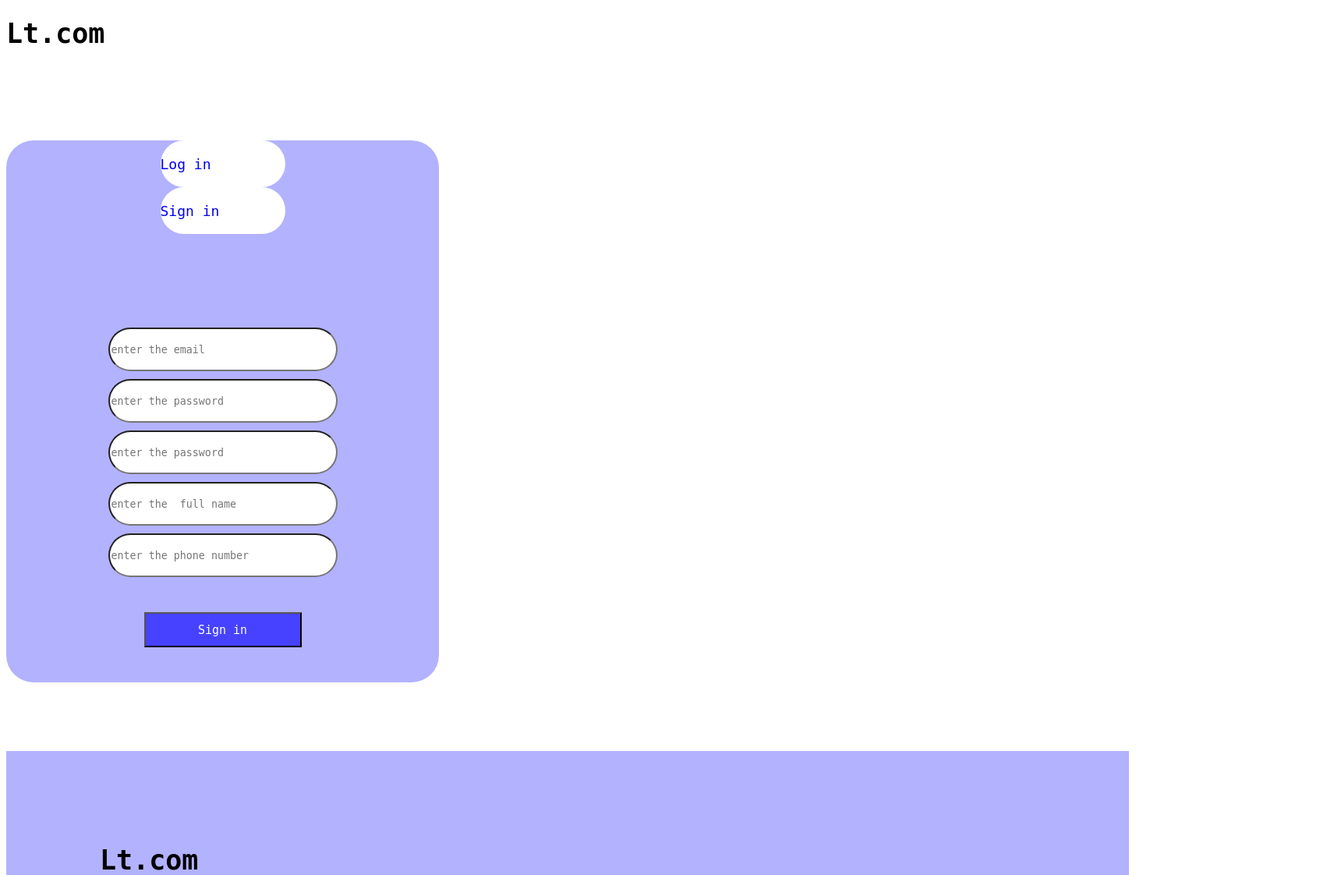
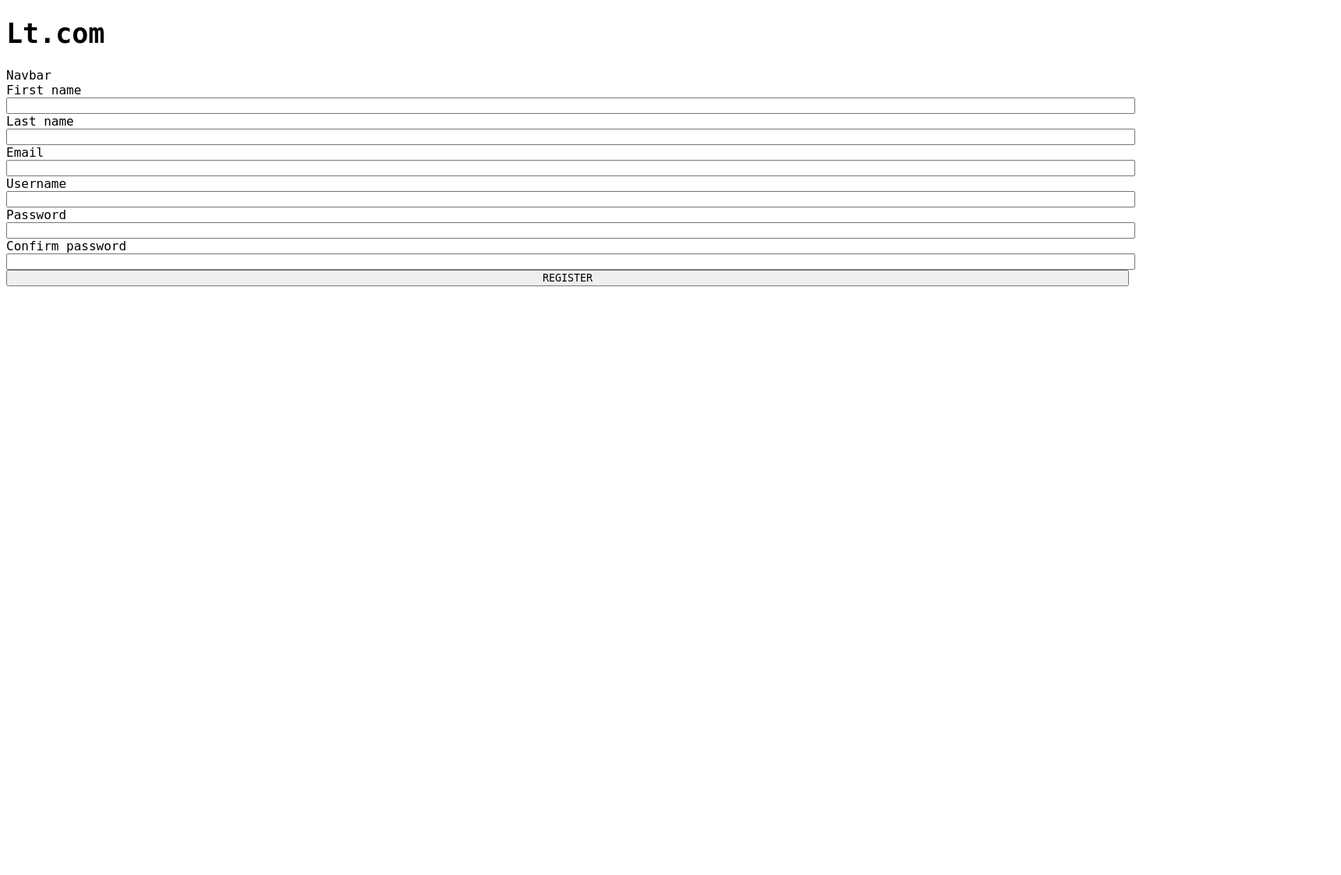
Before and after one commit to Vanaprotsenko/fsdfsd, a Django app: template main/templates/main/register.html in a window 1720 px wide. Shown: the top 1122 px of the page at 78% size. Run offline with Django 4.2, Linux system fonts and the light colour scheme; the template is opened without the code that fills it, so the values that code supplies are empty; some web fonts are replaced.

Commit message:
I see the problem and fix them

```diff
--- a/main/templates/main/auth.html
+++ b/main/templates/main/auth.html
@@ -23,9 +23,8 @@
                 <div class="register">
                     <a href="/" class="log">Log in</a>
                     <a href="#">Sign in</a>
-                    {{errors}}
-                    {{good}}
-                    <input type="text" name = "email" placeholder="enter the email">
+
+                    <input type="text" name = "username" placeholder="enter the username">
                     <input type="number" name = "password" placeholder="enter the password">
                     <button>Sign in</button>
                 </div>
--- a/main/templates/main/register.html
+++ b/main/templates/main/register.html
@@ -1,4 +1,5 @@
 {% extends "main/base.html" %}
+<!Doctype html>
 
 <html lang="en">
     {% load static %}
@@ -19,25 +20,68 @@
 
 
     {% block content %}
+
+    <nav class="navbar bg-dark navbar-dark">
+        <div class="container-fluid">
+          <span class="navbar-brand md-0 h1">Navbar</span>
+
+        </div>
+
+      </nav>
    <main>
-    <form action="" method="POST">
-        {% csrf_token %}
-        <div class="main_register">
-            <div class="register">
-                <a href="/" class="log">Log in</a>
-                <a href="auth/">Sign in</a>
-                <input type="text" name = "email" placeholder="enter the email">
-                {{error}}
-                <input type="number" name = "password" placeholder="enter the password">
-                {{error}}
-                <input type="number" name = "confirm_password" placeholder="enter the password">
-                <input type="text" name = "full_name" placeholder="enter the  full name">
-                <input type="number" name = "phone_number" placeholder="enter the phone number">
-                <button>Sign in</button>
+    <div class="container-fluid">
+        <form  action=""  method="POST" class="row g-3">
+            {% csrf_token %}
+              <div class="col-md-6">
+                <label class="form-label">First name</label>
+                <input name="first_name" type="name" class="form-control">
+              </div>
+              <div class="col-md-6">
+                  <label class="form-label">Last name</label>
+                  <input  name="last_name" type="text" class="form-control">
+              </div>
+
+              <div class="col-md-6">
+                  <label class="form-label">Email</label>
+                  <input  name="email" type="email" class="form-control">
+              </div>
+
+              <div class="col-md-6">
+                  <label class="form-label">Username</label>
+                  <input name="username" type="text" class="form-control">
+              </div>
+
+              <div class="col-md-6">
+                <label  class="form-label">Password</label>
+                <input  name="password" type="password" class="form-control">
+              </div>
+
+              <div class="col-md-6">
+                  <label class="form-label">Confirm password</label>
+                  <input  name="confirm_password" type="password" class="form-control">
+              </div>
+
+
+
+              <div class="col-12">
+                <button type="submit" class="btn btn-success btn-lg ">REGISTER</button>
+              </div>
+          </form>
+          <div class="form-group">
+            {% for messange in message %}
+            <div class="alert alert-danger" role="alert">
+                {{message}}
             </div>
-        </div>
-    </form>
-     </main>
+            {% endfor %}
+          </div>
+    </div>
+    <script src="https://cdn.jsdelivr.net/npm/bootstrap@5.2.3/dist/js/bootstrap.bundle.min.js" integrity="sha384-kenU1KFdBIe4zVF0s0G1M5b4hcpxyD9F7jL+jjXkk+Q2h455rYXK/7HAuoJl+0I4" crossorigin="anonymous"></script>
+
+
+
+
+
+    </main>
 
 
 
@@ -49,3 +93,54 @@
 
 </body>
 </html>
+
+  <body>
+
+
+    <div class="container-fluid">
+        <form  method="POST" class="row g-3">
+            {% csrf_token %}
+            <div class="col-md-6">
+              <label for="inputEmail4" class="form-label">First name</label>
+              <input name="first_name" type="text" class="form-control" id="">
+            </div>
+            <div class="col-md-6">
+                <label for="inputEmail4" class="form-label">Last name</label>
+                <input  name="last_name" type="text" class="form-control" id="">
+            </div>
+
+            <div class="col-md-6">
+                <label for="inputEmail4" class="form-label">Email</label>
+                <input  name="email" type="email" class="form-control" id="inputEmail4">
+            </div>
+
+            <div class="col-md-6">
+                <label for="inputEmail4" class="form-label">Username</label>
+                <input name="username" type="text" class="form-control" id="">
+            </div>
+
+            <div class="col-md-6">
+              <label for="inputPassword4" class="form-label">Password</label>
+              <input  name="password" type="password" class="form-control" id="inputPassword4">
+            </div>
+
+            <div class="col-md-6">
+                <label for="inputPassword4" class="form-label">Confirm password</label>
+                <input  name="confirm_password" type="password" class="form-control" id="inputPassword4">
+            </div>
+
+
+
+            <div class="col-12">
+              <button type="submit" class="btn btn-success btn-lg ">REGISTER</button>
+            </div>
+          </form>
+          <div class="form-group">
+            {% for messange in message %}
+            <div class="alert alert-danger" role="alert">
+                {{message}}
+            </div>
+            {% endfor %}
+          </div>
+    </div>
+    <script src="https://cdn.jsdelivr.net/npm/bootstrap@5.2.3/dist/js/bootstrap.bundle.min.js" integrity="sha384-kenU1KFdBIe4zVF0s0G1M5b4hcpxyD9F7jL+jjXkk+Q2h455rYXK/7HAuoJl+0I4" crossorigin="anonymous"></script>
--- a/projShop0208/settings.py
+++ b/projShop0208/settings.py
@@ -50,6 +50,7 @@ MIDDLEWARE = [
     'django.contrib.messages.middleware.MessageMiddleware',
     'django.middleware.clickjacking.XFrameOptionsMiddleware',
 ]
+
 
 ROOT_URLCONF = 'projShop0208.urls'
 
--- a/projShop0208/urls.py
+++ b/projShop0208/urls.py
@@ -20,6 +20,7 @@ from main.views import *
 
 urlpatterns = [
     path('admin/', admin.site.urls),
-    path('',register),
-    path('auth/',auth)
+    path('register/',register),
+    path('auth/',auth),
+    path('',home)
 ]
```
Also changed, not shown: main/models.py (+0 -7 lines), main/templates/main/home.html (added, +21 -0 lines), main/views.py (+39 -17 lines), main/migrations/0001_initial.py (deleted), main/migrations/__init__.py (deleted).
